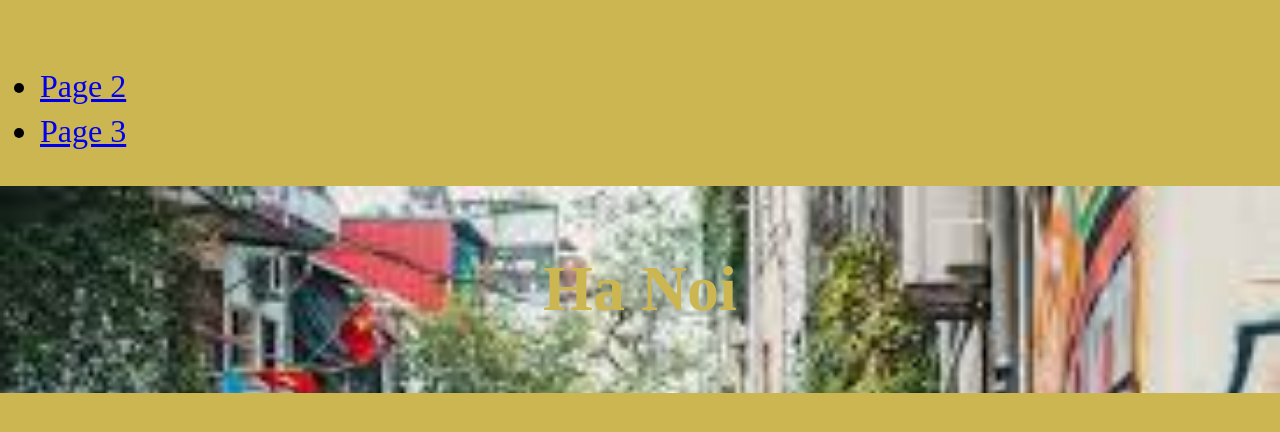
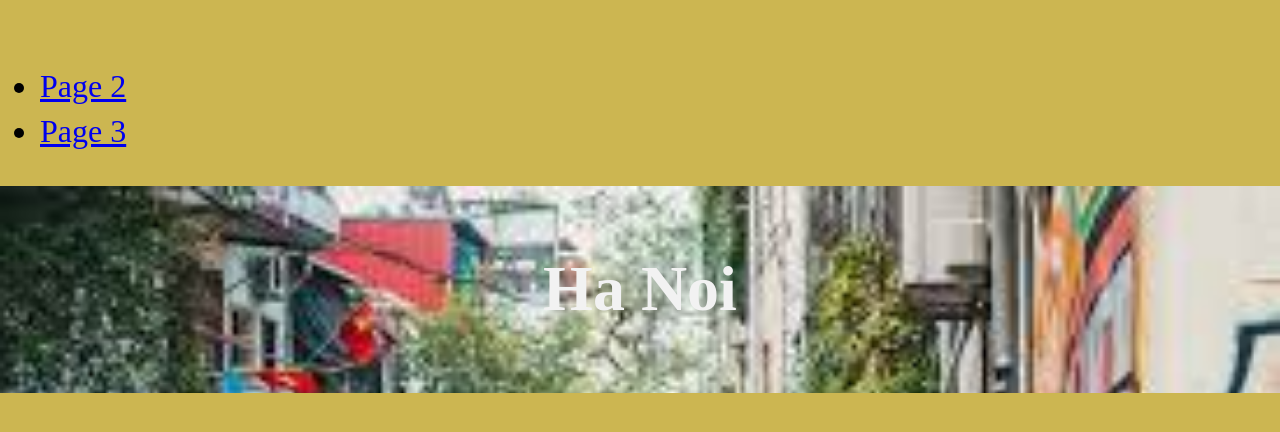
Before and after one commit to DuncanNguyen2407/Week-10-Lab, a plain HTML site: page index.html in a window 1280 px wide. Drawn offline with Linux system fonts and the light colour scheme.

Commit message:
Add files via upload

```diff
--- a/style.css
+++ b/style.css
@@ -26,7 +26,7 @@ img {
 	margin-right: 1rem;
 }
 .cool-background {
-	color: #CCB651;
+	color: #f2f2f2;
 	padding: 1rem;
 	text-align: center;
 	background-image: url("./images/hanoi.jpg");
```
Also changed, not shown: page.2.html (+1 -1 lines).
